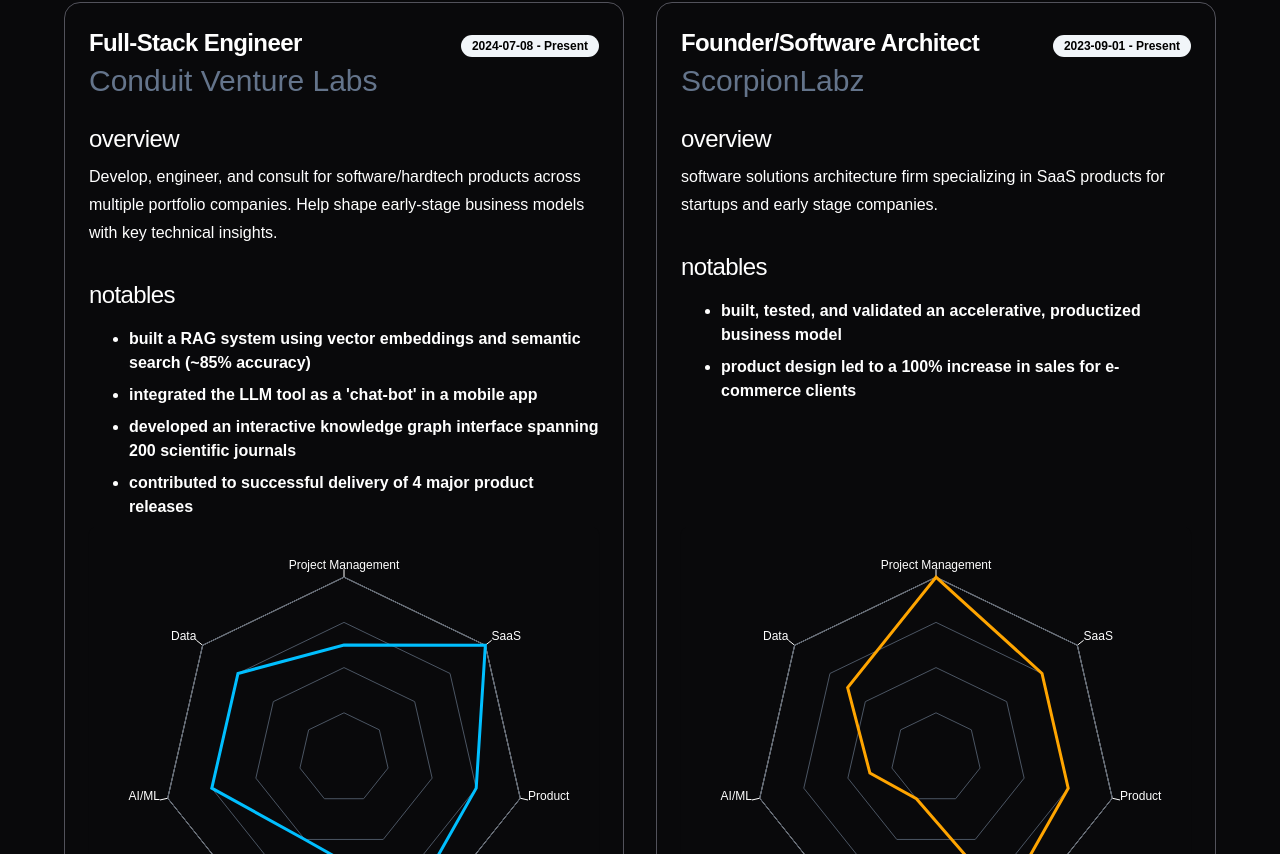
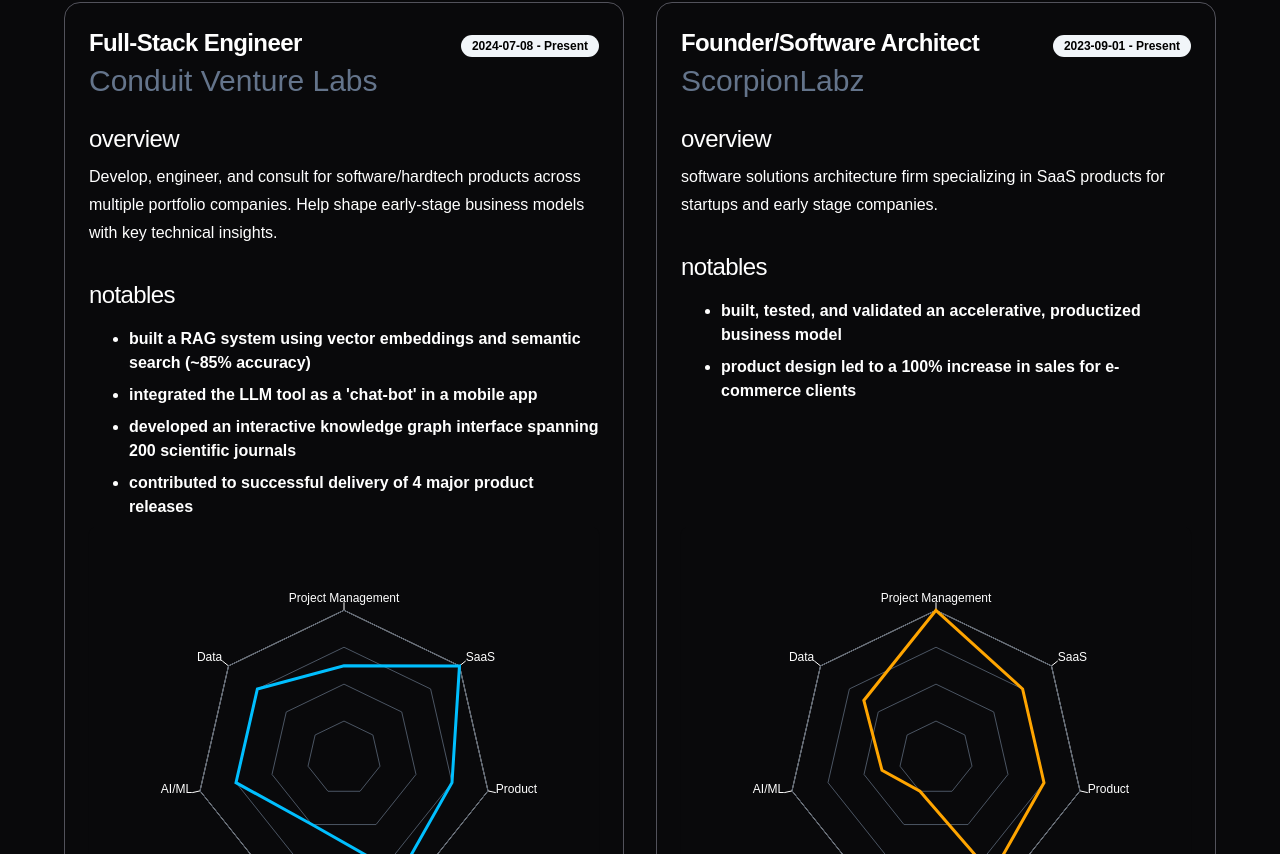
Before and after one commit to nikhilYates/gen-two, a Next.js app in the folder nikhilyates-two/: page / in a window 1280 px wide. Shown: the part 1946-2800 px from the top of the page. Built offline with nearby package versions, Linux system fonts and the light colour scheme.

Commit message:
fixed graph sizing

```diff
--- a/nikhilyates-two/src/app/(app)/landing/LandingPage.tsx
+++ b/nikhilyates-two/src/app/(app)/landing/LandingPage.tsx
@@ -31,7 +31,7 @@ const LandingPage = () => {
   return (
     <div
       id='home'
-      className='bg-zinc-950 h-screen h-auto p-8 lg:p-16 relative'
+      className='bg-zinc-950 min-h-screen h-auto p-8 lg:p-16 relative'
       style={{
         backgroundImage: `url(${isMobile ? mobileLandingBg.src : landingBg.src})`,
         backgroundSize: `${isMobile ? 'cover' : 'contain'}`,
@@ -54,10 +54,9 @@ const LandingPage = () => {
               </a>
             </div>
           </div>
-
         </div>
         {/* smart navigation divs */}
-        <div className='lg:absolute lg:top-1/2 lg:left-1/2 lg:transform lg:-translate-x-1/2 lg:-translate-y-1/2 lg:w-auto flex flex-col justify-center'>
+        <div className={`${isMobile ? 'mt-8' : 'lg:absolute lg:top-1/2 lg:left-1/2 lg:transform lg:-translate-x-1/2 lg:-translate-y-1/2'} lg:w-auto flex flex-col justify-center`}>
           <div className='flex flex-col justify-center'>
             <div className='flex w-full flex-col md:flex-row justify-center gap-1'>
               {contents.map((content) => (
@@ -71,9 +70,8 @@ const LandingPage = () => {
             </div>
           </div>
         </div>
-        </div>
-
       </div>
+    </div>
   )
 }
 
--- a/nikhilyates-two/src/components/sections/experience/utilities/Chart.tsx
+++ b/nikhilyates-two/src/components/sections/experience/utilities/Chart.tsx
@@ -49,14 +49,22 @@ export function ExperienceGraph({ chartData, chartColor }: Props) {
   }, [chartColor]);
 
   return (
-    <Card className="bg-inherit text-white border-0">
-      <CardContent className="pb-0">
+    <Card className="bg-inherit text-white h-full w-full border-0">
+      <CardContent className="pb-0 h-full w-full">
         <ChartContainer
           config={config}
-          className="mx-auto aspect-square"
+          className="aspect-square"
         >
-          <RadarChart data={chartData}>
-            <PolarAngleAxis dataKey="label" stroke="#ffffff" />
+          <RadarChart
+            data={chartData}
+            outerRadius="70%"
+            margin={{ top: 20, right: 20, bottom: 20, left: 20 }}
+          >
+            <PolarAngleAxis
+              dataKey="label"
+              stroke="#ffffff"
+              tick={{ fontSize: 12 }}
+            />
             <PolarGrid radialLines={false} stroke="#4b5563" />
             <Radar
               dataKey="desktop"
```
